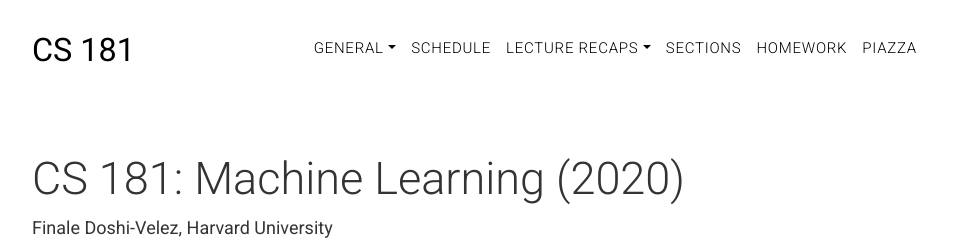
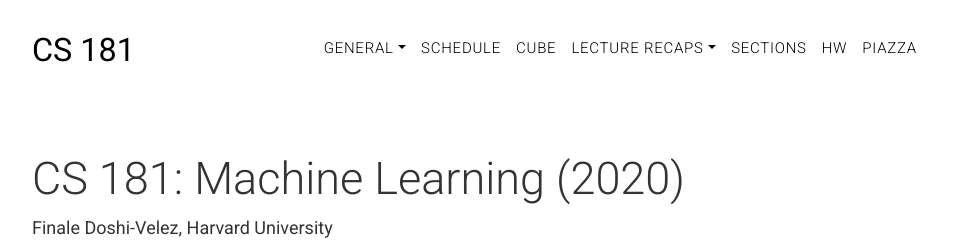
Before and after one commit to harvard-ml-courses/cs181-web-2020, a Jekyll site: the page built from index.html, in a window 1280 px wide. Shown: the top 240 px of the page, without its empty margins (158-1121 px from the left). Built offline with Jekyll 4.4.1, drawn with Linux system fonts in a browser that asks for light colours.

Commit message:
fix mathjax reference, add cube to menu

```diff
--- a/_includes/header.html
+++ b/_includes/header.html
@@ -18,6 +18,7 @@
           </ul>
         </li>
         <li><a href="{{ site.baseurl }}/schedule">Schedule</a></li>
+        <li><a href="{{ site.baseurl }}/cube">Cube</a></li>
         <li class="dropdown">
           <a class="dropdown-toggle" type="button" id="dropdownMenuButton" data-toggle="dropdown" aria-haspopup="true" aria-expanded="false">
             Lecture Recaps
@@ -28,7 +29,7 @@
           </ul>
         </li>
         <li><a href="{{ site.baseurl }}/sections">Sections</a></li>
-        <li><a href="{{ site.baseurl }}/homework">Homework</a></li>
+        <li><a href="{{ site.baseurl }}/homework">HW</a></li>
         <li><a href="https://piazza.com/harvard/spring2020/cs181" target="_blank">Piazza</a></li>
       </ul>
       </nav>
--- a/_includes/mathjax.html
+++ b/_includes/mathjax.html
@@ -17,7 +17,7 @@
 <script
   type="text/javascript"
   charset="utf-8"
-  src="/js/MathJaxLocal.js"
+  src="{{ site.baseurl }}/js/MathJaxLocal.js"
 >
 </script>
 {% endif %}
```
